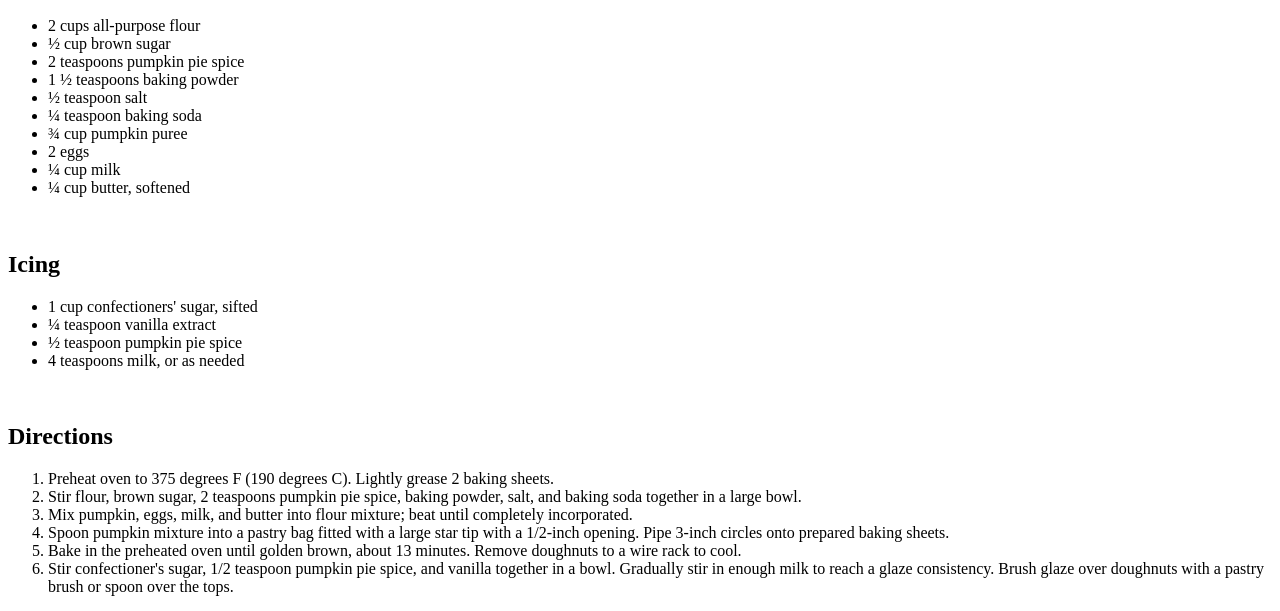
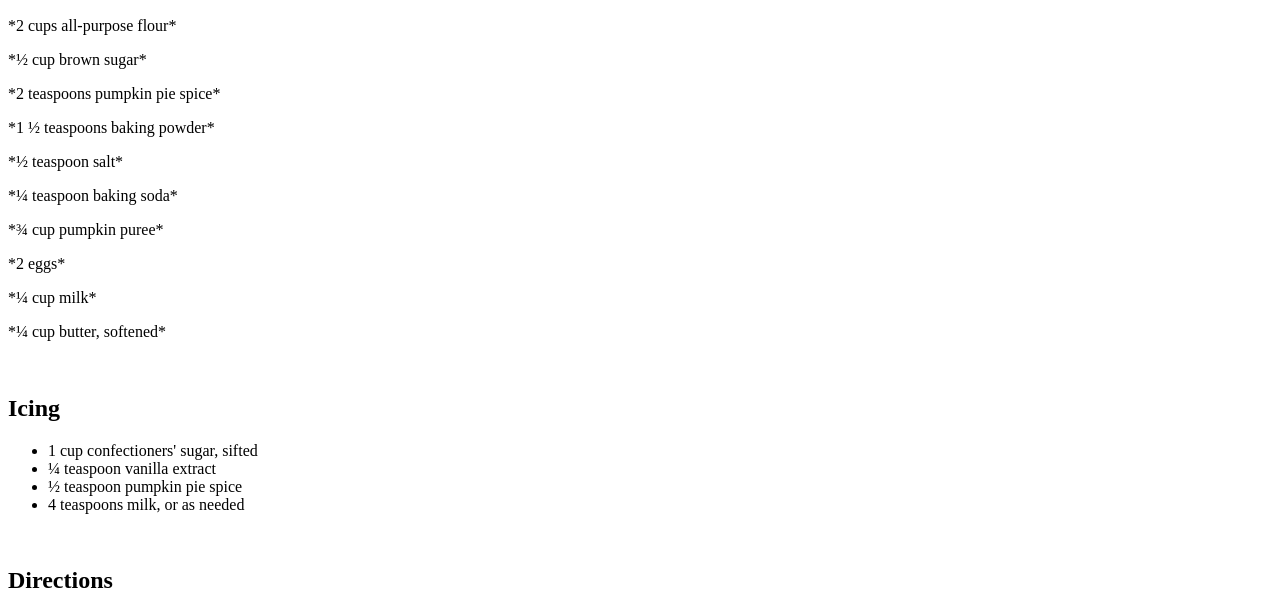
Before and after one commit to FrankBoy123/odin-recipes, a plain HTML site: page recipes/donuts/donuts.html in a window 1280 px wide. Shown: the part 468-1079 px from the top of the page. Drawn offline with Linux system fonts and the light colour scheme.

Commit message:
Add link to CSS and modify so we can stylize with CSS

```diff
--- a/recipes/donuts/donuts.html
+++ b/recipes/donuts/donuts.html
@@ -6,34 +6,34 @@
     <link rel="stylesheet" href="donuts.css">
 </head>
 <body>
-    <h1>Pumpin Donuts Recipe</h1>
+    <h1 class="header">Pumpin Donuts Recipe</h1>
     <p>Yummy baked pumpkin donuts so easy they are great any day of the week.</p>
     <img src="../images/donuts.webp" alt="Pumpkin Donuts" height="300" width="400">
     <br>
-    <h2>Ingredients</h2>
-    <ul>
-        <li>2 cups all-purpose flour</li>
-        <li>½ cup brown sugar</li>
-        <li>2 teaspoons pumpkin pie spice</li>
-        <li>1 ½ teaspoons baking powder</li>
-        <li>½ teaspoon salt</li>
-        <li>¼ teaspoon baking soda</li>
-        <li>¾ cup pumpkin puree</li>
-        <li>2 eggs</li>
-        <li>¼ cup milk</li>
-        <li>¼ cup butter, softened</li>
-    </ul>
+    <h2 class="header">Ingredients</h2>
+    <div class="Ingredients">
+        <p>*2 cups all-purpose flour*</p>
+        <p>*½ cup brown sugar*</p>
+        <p>*2 teaspoons pumpkin pie spice*</p>
+        <p>*1 ½ teaspoons baking powder*</p>
+        <p>*½ teaspoon salt*</p>
+        <p>*¼ teaspoon baking soda*</p>
+        <p>*¾ cup pumpkin puree*</p>
+        <p>*2 eggs*</p>
+        <p>*¼ cup milk*</p>
+        <p>*¼ cup butter, softened*</p>
+        </div>
         <br>
-        <h2>Icing</h2>
-        <ul>
+        <h2 class="header">Icing</h2>
+        <ul class="unordered-list">
             <li>1 cup confectioners' sugar, sifted</li>
             <li>¼ teaspoon vanilla extract</li>
             <li>½ teaspoon pumpkin pie spice</li>
             <li>4 teaspoons milk, or as needed</li>
     </ul>
     <br>
-    <h2>Directions</h2>
-    <ol>
+    <h2 class="header">Directions</h2>
+    <ol class="ordered-list">
         <li>Preheat oven to 375 degrees F (190 degrees C). Lightly grease 2 baking sheets.</li>
         <li>Stir flour, brown sugar, 2 teaspoons pumpkin pie spice, baking powder, salt, and baking soda together in a large bowl.</li>
         <li>Mix pumpkin, eggs, milk, and butter into flour mixture; beat until completely incorporated.</li>
@@ -47,4 +47,4 @@
     <p>If you would like to check out other recipes, please click <a href="../recipes/lasagna.html" target="_blank" rel="noopener nooreferrer">Here</a> and <a href="../recipes/apple_spice_cake.html" target="_blank" rel="noopener nooreferrer">Here</a></p>
     </div>
 </body>
-</html>
+    </html>
```
